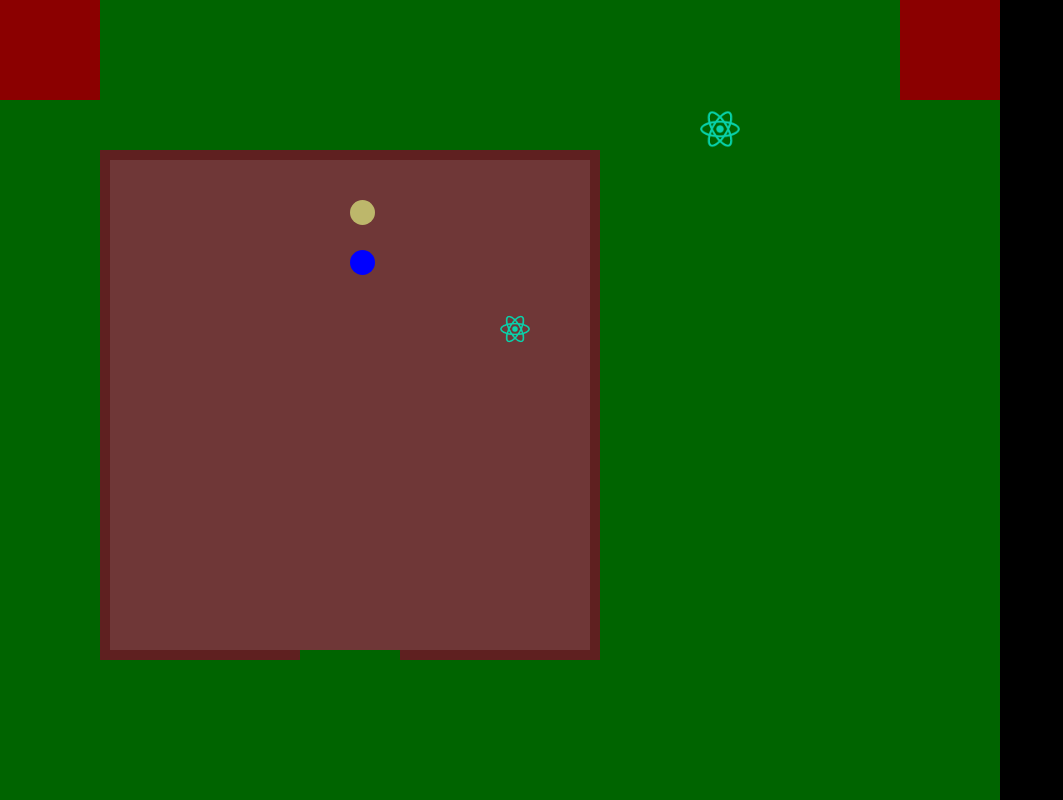
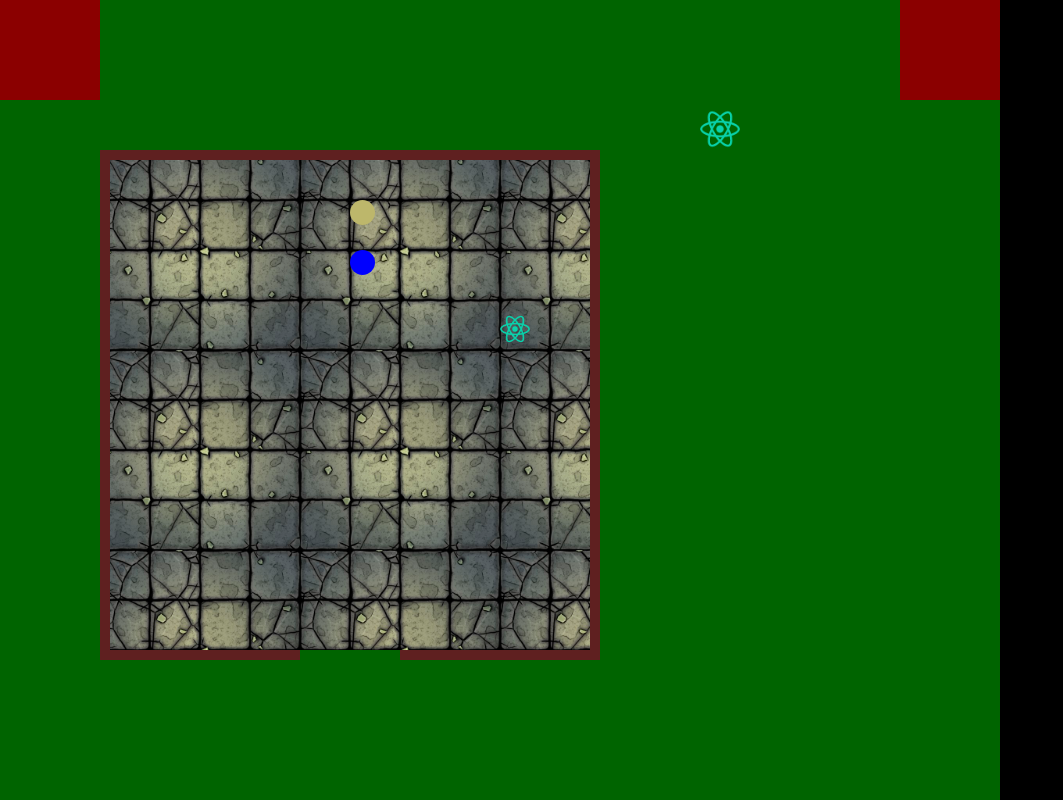
Before and after one commit to SamPoate/Altair, a React (Create React App) app: page / in a window 1280 px wide. Shown: the top 800 px of the page, without its empty margins (0-1063 px from the left). Built offline with nearby package versions, Linux system fonts and the light colour scheme; a web font is replaced by a local one.

Commit message:
Co-authored-by: Sam <sampoate@outlook.com>

```diff
--- /dev/null
+++ b/src/components/Buildings/BuildingComponents/StoneFloor.jsx
@@ -0,0 +1,14 @@
+import React from "react";
+
+const StoneFloor = props => {
+  const position = {
+    top: props.t,
+    left: props.l,
+    width: props.w,
+    height: props.h
+  };
+
+  return <div style={position} className='stone-floor'></div>;
+};
+
+export default StoneFloor;
--- a/src/components/Buildings/Tavern.jsx
+++ b/src/components/Buildings/Tavern.jsx
@@ -1,6 +1,6 @@
 import React from 'react';
 import Wall from './BuildingComponents/Wall';
-import WoodFloor from './BuildingComponents/WoodFloor';
+import StoneFloor from './BuildingComponents/StoneFloor';
 import TavernKeeper from '../Characters/NPCs/TavernKeeper';
 
 const Tavern = props => {
@@ -11,7 +11,7 @@ const Tavern = props => {
       <Wall w='200px' h='10px' t='650px' l='400px' />
       <Wall w='10px' h='500px' t='150px' l='100px' />
       <Wall w='10px' h='500px' t='150px' l='590px' />
-      <WoodFloor w='500px' h='500px' t='150px' l='100px' />
+      <StoneFloor w='500px' h='500px' t='150px' l='100px' />
       <TavernKeeper npcStyle={props.npcStyle} />
     </>
   );
--- /dev/null
+++ b/src/scss/buildings/building-components/_stone-floor.scss
@@ -0,0 +1,6 @@
+.stone-floor {
+  position: absolute;
+  background-image: url('/img/scenery/Terrain/stone-floor.jpg');
+  background-repeat: repeat;
+  background-size: 200px;
+}
--- a/src/scss/main.scss
+++ b/src/scss/main.scss
@@ -9,3 +9,4 @@
 @import './characters/character';
 @import './characters/bob';
 @import './characters/tavern-keeper';
+@import './buildings/building-components/stone-floor';
```
Also changed, not shown: public/img/scenery/Terrain/stone-floor.jpg (added).
